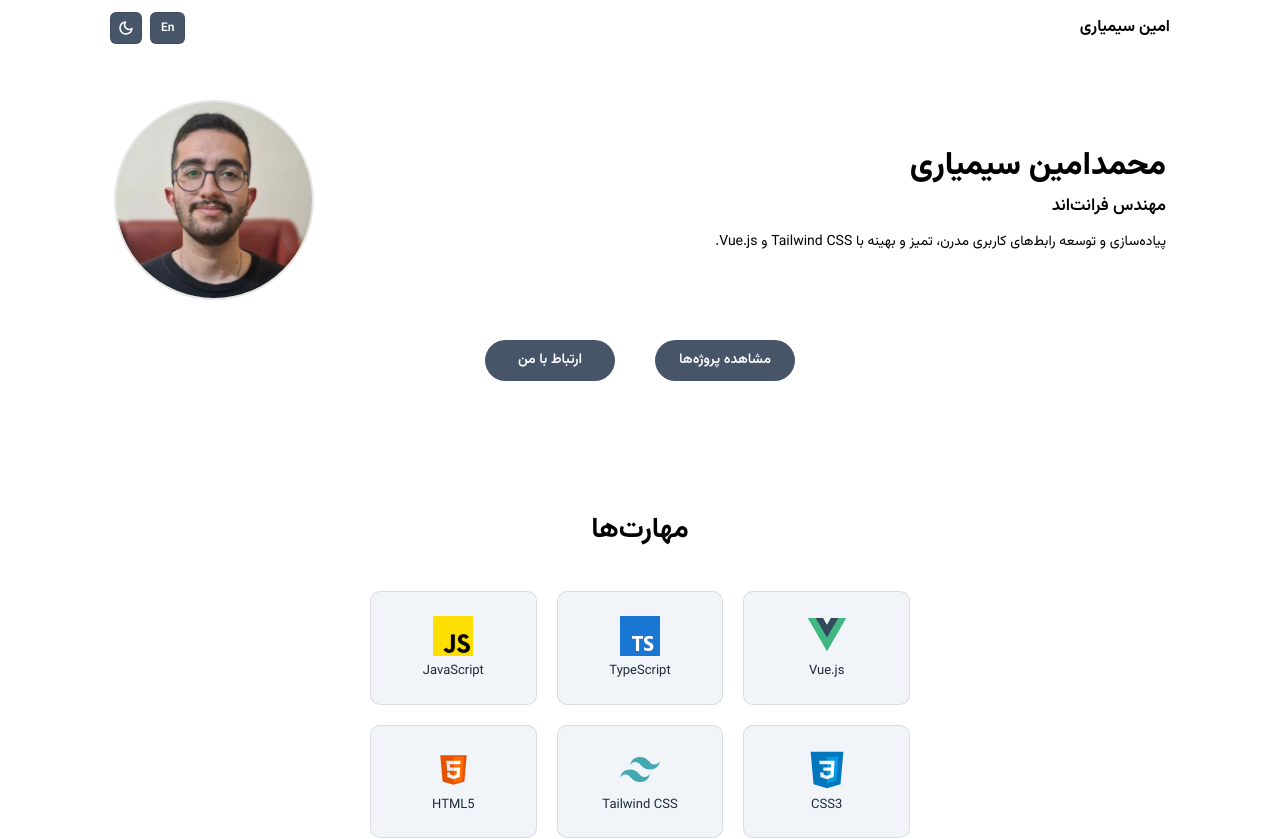
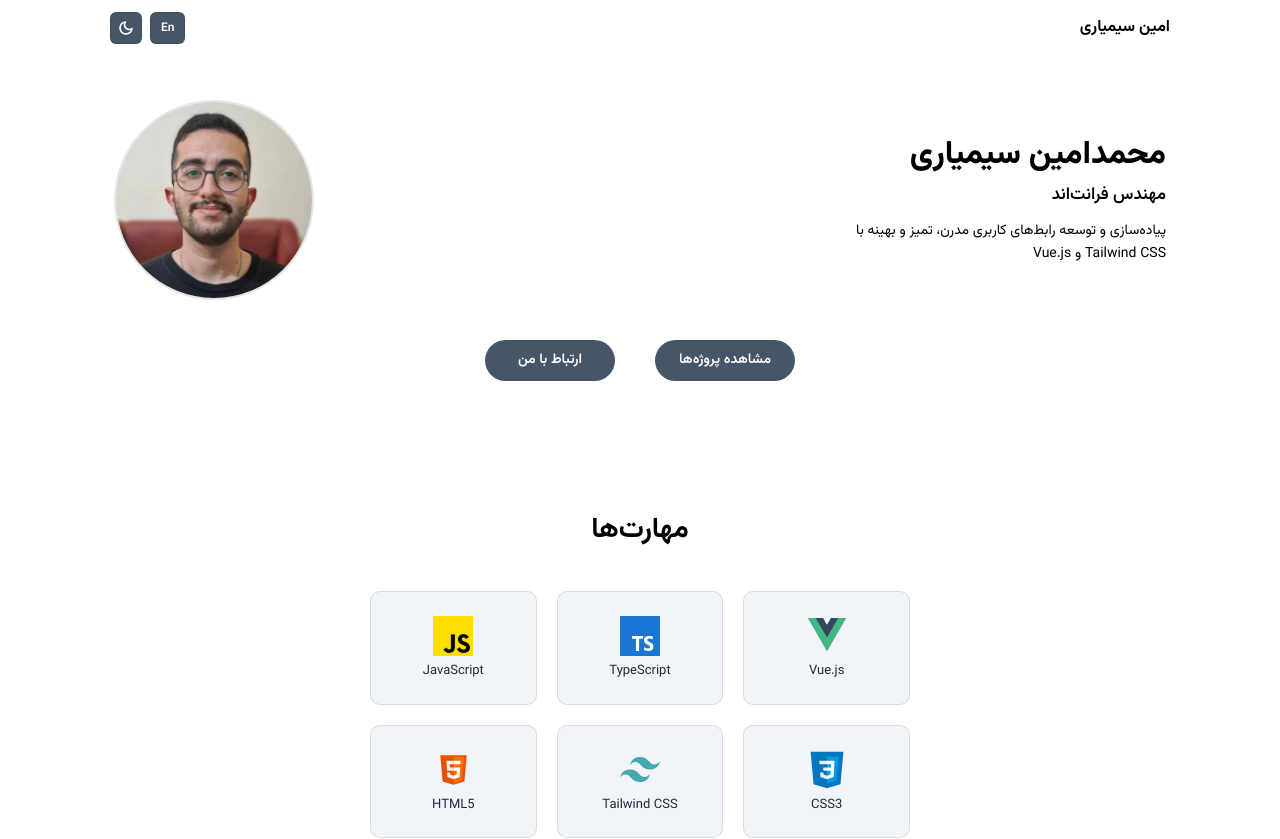
Before and after one commit to aminSimyari/my-portfolio, a Vue app: page / in a window 1280 px wide. Shown: the top 839 px of the page. Built offline with nearby package versions, Linux system fonts and the light colour scheme.

Commit message:
Initial commit with portfolio site setup

```diff
--- a/src/components/Hero.vue
+++ b/src/components/Hero.vue
@@ -4,7 +4,7 @@
       <div class="hero-content">
         <h1 class="hero-name">{{ content.hero.name }}</h1>
         <p class="hero-role">{{ content.hero.role }}</p>
-        <p class="hero-description">{{ content.hero.description }}</p>
+        <p class="hero-description" v-html="content.hero.description"></p>
       </div>
 
       <div class="hero-avatar">
@@ -87,6 +87,22 @@ const avatarSrc = import.meta.env.BASE_URL + 'images/avatar.webp'
   font-size: 13px;
   color: var(--text-primary);
   line-height: 1.6;
+  width: 100%;
+  max-width: 100%;
+  min-width: 0;
+}
+
+.hero-description :deep(.ltr-text) {
+  direction: ltr;
+  unicode-bidi: isolate;
+  display: inline;
+}
+
+@media (max-width: 767px) {
+  .hero-description {
+    width: 100%;
+    max-width: 100%;
+  }
 }
 
 .hero-buttons {
--- a/src/composables/content.en.yml
+++ b/src/composables/content.en.yml
@@ -5,7 +5,7 @@ nav:
 hero:
   name: MohammadAmin Simyari
   role: Frontend Engineer
-  description: Implementation and development of modern, clean, and optimized user interfaces using Vue.js and Tailwind CSS.
+  description: "Implementation and development of modern, clean, and optimized user interfaces using <span class='ltr-text'>Vue.js</span> and <span class='ltr-text'>Tailwind CSS</span>."
   buttons:
     projects: Projects
     contact: Contact
--- a/src/composables/content.fa.yml
+++ b/src/composables/content.fa.yml
@@ -5,7 +5,8 @@ nav:
 hero:
   name: محمدامین سیمیاری
   role: مهندس فرانت‌اند
-  description: .Vue.js و Tailwind CSS پیاده‌سازی و توسعه رابط‌های کاربری مدرن، تمیز و بهینه با
+  description: "پیاده‌سازی و توسعه رابط‌های کاربری مدرن، تمیز و بهینه با<br><span class='ltr-text'>Vue.js</span> و <span class='ltr-text'>Tailwind CSS</span>"
+
   buttons:
     projects: مشاهده پروژه‌ها
     contact: ارتباط با من
```
